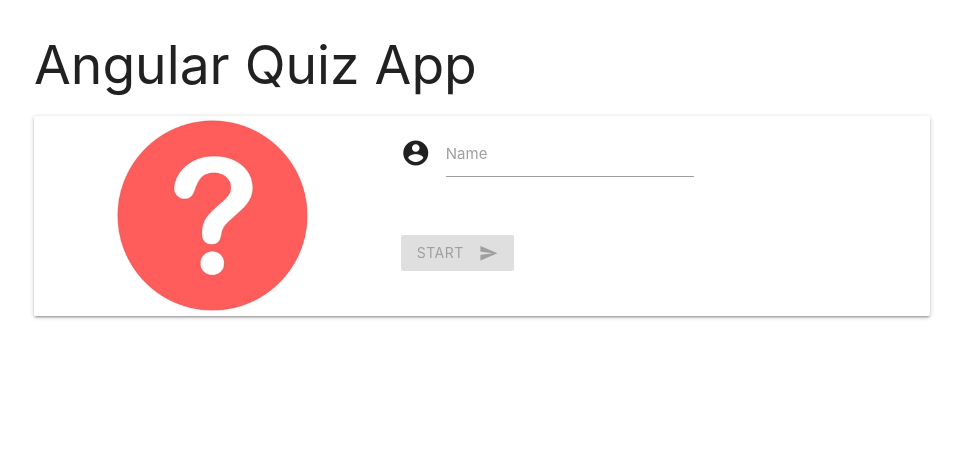
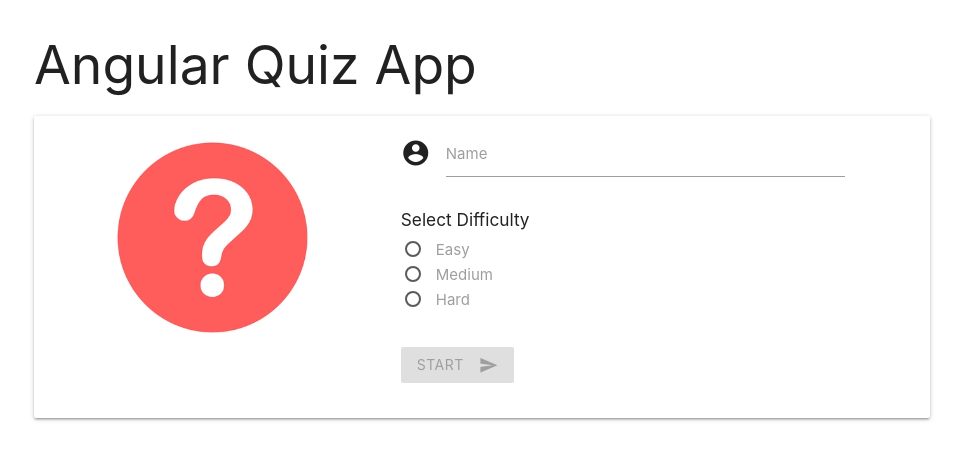
Before and after one commit to Kadermiyanyedi/Angular-Quiz-App, an Angular app: page / in a window 1280 px wide. Shown: the top 460 px of the page, without its empty margins (158-1121 px from the left). Built offline with nearby package versions, Linux system fonts and the light colour scheme.

Commit message:
added select question difficulty

```diff
--- a/src/app/components/login/login.component.html
+++ b/src/app/components/login/login.component.html
@@ -1,10 +1,10 @@
 <div class="container">
     <h2 class="header">Angular Quiz App</h2>
     <div class="card horizontal">
-        <div class="card-image">
+        <div class="card-image"><br>
             <img src="../../../assets/img/login.jpg" width="400" height="200">
         </div>
-        <form #registerForm="ngForm" (ngSubmit)="OnSubmit(Name.value)">
+        <form #registerForm="ngForm" (ngSubmit)="OnSubmit(Name.value)" (change)="onItemChange($event.target.value)">
 
             <div class="row">
                 <div class="input-field col s12">
@@ -13,6 +13,22 @@
 
                     <label>Name</label>
                 </div>
+                <div class="col s12">
+                    <h6>Select Difficulty</h6>
+                    <label>
+                        <input value="easy" name="group1" type="radio" />
+                        <span>Easy</span>
+                    </label><br>
+                    <label>
+                        <input value="medium" name="group1" type="radio" />
+                        <span>Medium</span>
+                    </label><br>
+                    <label>
+                        <input value="hard" name="group1" type="radio" />
+                        <span>Hard</span>
+                    </label><br>
+                </div>
+
             </div>
             <div class="row">
                 <div class="input-field col s12">
--- a/src/app/components/login/login.component.ts
+++ b/src/app/components/login/login.component.ts
@@ -8,17 +8,19 @@ import { Router } from '@angular/router';
   styleUrls: ['./login.component.css']
 })
 export class LoginComponent implements OnInit {
-
+  selectedValue: string;
   constructor(private _apiService: ApiService, private _router: Router) { }
 
   ngOnInit(): void {
   }
   OnSubmit(name: string) {
+    localStorage.setItem("difficulty", this.selectedValue)
+    this._apiService.getQuestion(this.selectedValue);
     localStorage.setItem("username", name)
-    this._apiService.getQuestion();
     this._router.navigate(['/question/0']);
-
+  }
+  onItemChange(value) {
+    this.selectedValue = value
   }
 
-
 }
```
